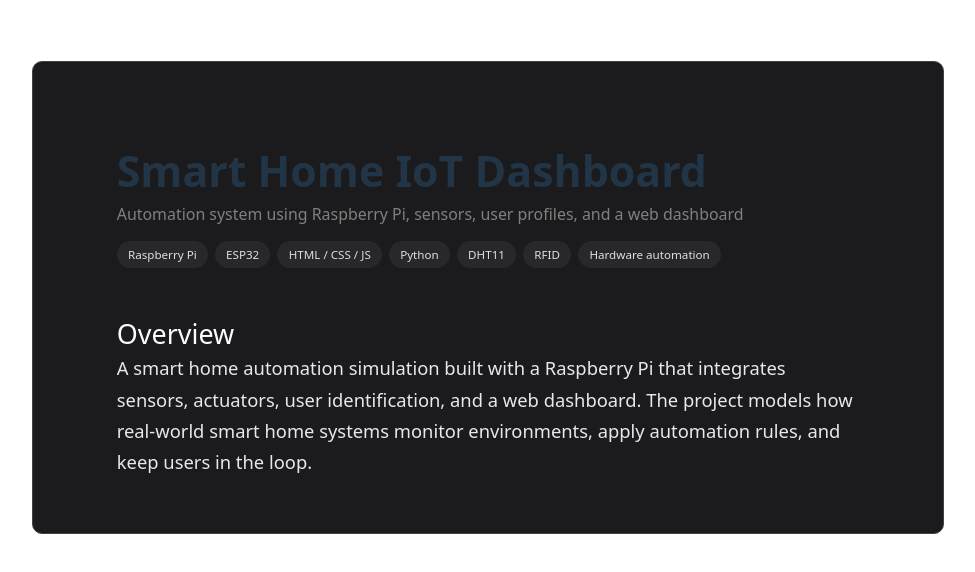
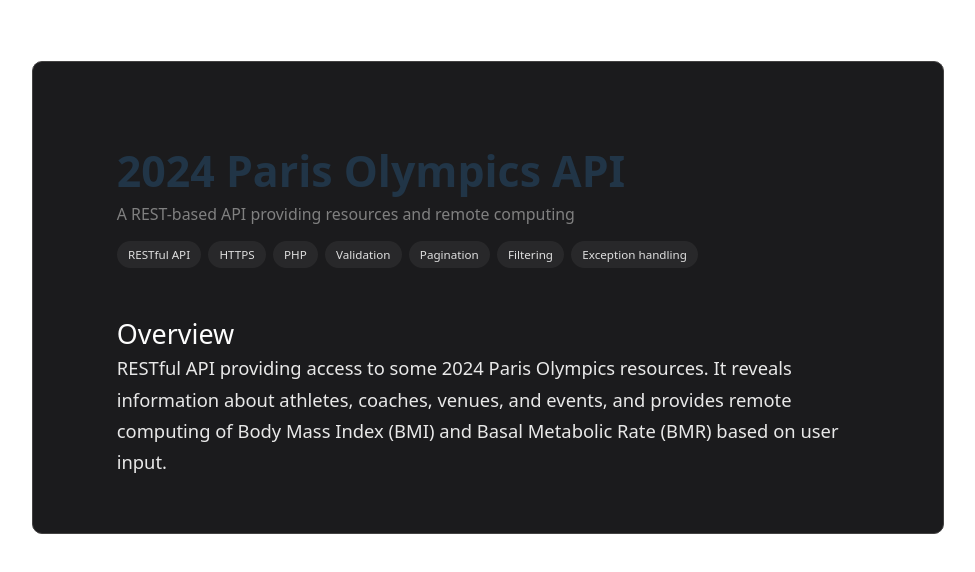
Before and after one commit to hedi3489/my-portfolio, a React (Vite) app: page /projects/olympics-api in a window 1280 px wide. Shown: the top 572 px of the page, without its empty margins (152-1127 px from the left). Built offline with nearby package versions, Linux system fonts and the light colour scheme.

Commit message:
Updated API page

```diff
--- a/src/components/APIProject.jsx
+++ b/src/components/APIProject.jsx
@@ -7,23 +7,22 @@ function APIProjectPage() {
       <div className="flex flex-col full-width card">
         <div className="prose">
 
-          <h1>Smart Home IoT Dashboard</h1>
-          <h4>Automation system using Raspberry Pi, sensors, user profiles, and a web dashboard</h4>
+          <h1>2024 Paris Olympics API</h1>
+          <h4>A REST-based API providing resources and remote computing</h4>
           <TechStackInline
             items={[
-              "Raspberry Pi",
-              "ESP32",
-              "HTML / CSS / JS",
-              "Python",
-              "DHT11",
-              "RFID",
-              "Hardware automation",
+              "RESTful API",
+              "HTTPS",
+              "PHP",
+              "Validation",
+              "Pagination",
+              "Filtering",
+              "Exception handling",
             ]}
           />
           <TextSection
             title="Overview"
-            paragraphs={["A smart home automation simulation built with a Raspberry Pi that integrates sensors, actuators, user identification, and a web dashboard. The project models how real-world smart home systems monitor environments, apply automation rules, and keep users in the loop.",
-            ]}
+            paragraphs={["RESTful API providing access to some 2024 Paris Olympics resources. It reveals information about athletes, coaches, venues, and events, and provides remote computing of Body Mass Index (BMI) and Basal Metabolic Rate (BMR) based on user input."]}
             className="text-section"
           />
         </div>
```
